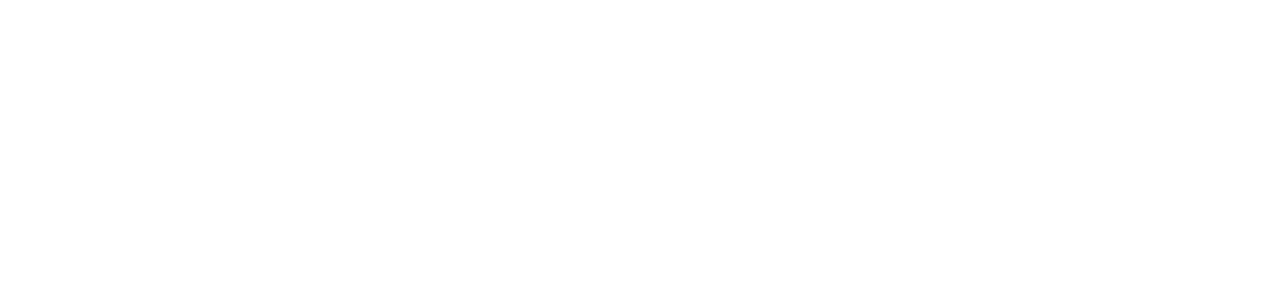
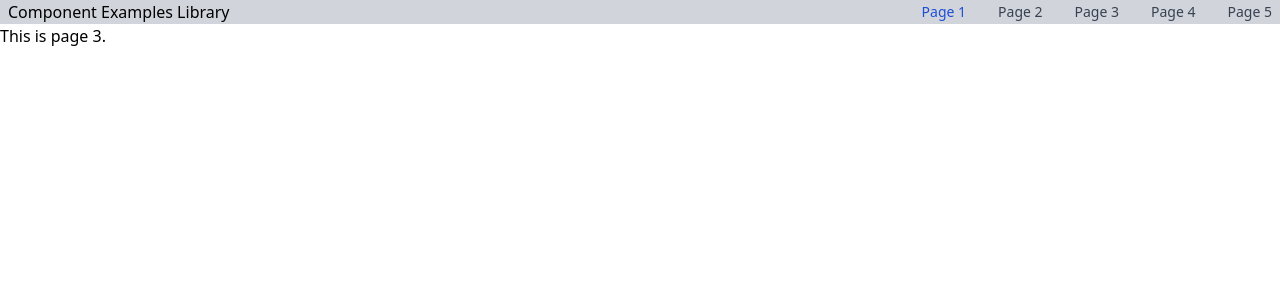
Before and after one commit to tardisgallifrey/reactcomponents, a React (Create React App) app: page /page3 in a window 1280 px wide. Before the commit this address had no page. Shown: the top 300 px of the page. Built offline with nearby package versions, Linux system fonts and the light colour scheme.

Commit message:
App cleanup 11/28/2021

```diff
--- a/src/components/navbar.js
+++ b/src/components/navbar.js
@@ -8,7 +8,7 @@
             <nav className="bg-gray-300 border-gray-200 px-2">
             <div className="container mx-auto flex flex-wrap items-center justify-between">
                 <Link to="/">
-                    <span>TardisGallifrey Component Library</span>
+                    <span>Component Examples Library</span>
                 </Link>
                 <div className="hidden md:block w-full md:w-auto" id="mobile-menu">
                 <ul className="flex-col md:flex-row flex md:space-x-8 mt-4 md:mt-0 md:text-sm md:font-medium">
@@ -16,16 +16,16 @@
                     <Link to="/page1" className="bg-blue-700 md:bg-transparent text-white block pl-3 pr-4 py-2 md:text-blue-700 md:p-0 rounded" aria-current="page">Page 1</Link>
                     </li>
                     <li>
-                    <a href="tardisgallifrey.com" className="text-gray-700 hover:bg-gray-50 border-b border-gray-100 md:hover:bg-transparent md:border-0 block pl-3 pr-4 py-2 md:hover:text-blue-700 md:p-0">Page 2</a>
+                    <Link to="/page2" className="text-gray-700 hover:bg-gray-50 border-b border-gray-100 md:hover:bg-transparent md:border-0 block pl-3 pr-4 py-2 md:hover:text-blue-700 md:p-0">Page 2</Link>
                     </li>
                     <li>
-                    <a href="tardisgallifrey.com" className="text-gray-700 hover:bg-gray-50 border-b border-gray-100 md:hover:bg-transparent md:border-0 block pl-3 pr-4 py-2 md:hover:text-blue-700 md:p-0">Page 3</a>
+                    <Link to="/page3" className="text-gray-700 hover:bg-gray-50 border-b border-gray-100 md:hover:bg-transparent md:border-0 block pl-3 pr-4 py-2 md:hover:text-blue-700 md:p-0">Page 3</Link>
                     </li>
                     <li>
-                    <a href="tardisgallifrey.com" className="text-gray-700 hover:bg-gray-50 border-b border-gray-100 md:hover:bg-transparent md:border-0 block pl-3 pr-4 py-2 md:hover:text-blue-700 md:p-0">Page 4</a>
+                    <Link to="/page4" className="text-gray-700 hover:bg-gray-50 border-b border-gray-100 md:hover:bg-transparent md:border-0 block pl-3 pr-4 py-2 md:hover:text-blue-700 md:p-0">Page 4</Link>
                     </li>
                     <li>
-                    <a href="tardisgallifrey.com" className="text-gray-700 hover:bg-gray-50 border-b border-gray-100 md:hover:bg-transparent md:border-0 block pl-3 pr-4 py-2 md:hover:text-blue-700 md:p-0">Page 5</a>
+                    <Link to="/page5" className="text-gray-700 hover:bg-gray-50 border-b border-gray-100 md:hover:bg-transparent md:border-0 block pl-3 pr-4 py-2 md:hover:text-blue-700 md:p-0">Page 5</Link>
                     </li>
                 </ul>
                 </div>
--- a/src/index.js
+++ b/src/index.js
@@ -1,13 +1,13 @@
 import React from 'react';
 import ReactDOM from 'react-dom';
-import {
-  BrowserRouter,
-  Routes,
-  Route
-} from "react-router-dom";
+import { BrowserRouter, Routes, Route } from "react-router-dom";
 import './index.css';
 import App from './App';
 import Page1 from './pages/page1';
+import Page2 from './pages/page2';
+import Page3 from './pages/page3';
+import Page4 from './pages/page4';
+import Page5 from './pages/page5';
 
 ReactDOM.render(
   <React.StrictMode>
@@ -15,6 +15,10 @@
       <Routes>
         <Route path="/" element={<App />} />
         <Route path="/page1" element={<Page1 />} />
+        <Route path="/page2" element={<Page2 />} />
+        <Route path="/page3" element={<Page3 />} />
+        <Route path="/page4" element={<Page4 />} />
+        <Route path="/page5" element={<Page5 />} />
 
       </Routes>
   </BrowserRouter>
--- a/src/pages/page2.js
+++ b/src/pages/page2.js
@@ -0,0 +1,22 @@
+import React from 'react';
+import Navbar from '../components/navbar';
+
+export default class Page2 extends React.Component{
+    constructor(props){
+        super(props);
+        this.state=Object.assign({}, props);
+    }
+
+    render(){
+        return(
+            <div>
+                <div>
+                    <Navbar />
+                </div>
+                <div>
+                    <h2>This is page 2.</h2>
+                </div>
+            </div>
+        );
+    }
+}
--- a/src/pages/page3.js
+++ b/src/pages/page3.js
@@ -0,0 +1,15 @@
+import Navbar from '../components/navbar';
+
+export default function Page3(props){
+
+    return(
+        <div>
+            <div>
+                <Navbar />
+            </div>
+            <div>
+                <h2>This is page 3.</h2>
+            </div>
+        </div>
+    );
+}
--- a/src/pages/page4.js
+++ b/src/pages/page4.js
@@ -0,0 +1,22 @@
+import React from 'react';
+import Navbar from '../components/navbar';
+
+export default class Page4 extends React.Component{
+    constructor(props){
+        super(props);
+        this.state=Object.assign({}, props);
+    }
+
+    render(){
+        return(
+            <div>
+                <div>
+                    <Navbar />
+                </div>
+                <div>
+                    <h2>This is page 4.</h2>
+                </div>
+            </div>
+        );
+    }
+}
--- a/src/pages/page5.js
+++ b/src/pages/page5.js
@@ -0,0 +1,15 @@
+import Navbar from '../components/navbar';
+
+export default function Page5(props){
+
+    return(
+        <div>
+            <div>
+                <Navbar />
+            </div>
+            <div>
+                <h2>This is page 5.</h2>
+            </div>
+        </div>
+    );
+}
```
Also changed, not shown: 1 other file (tests, documents, lock files or other folders).
